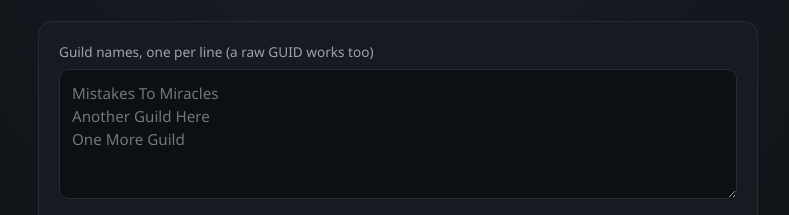
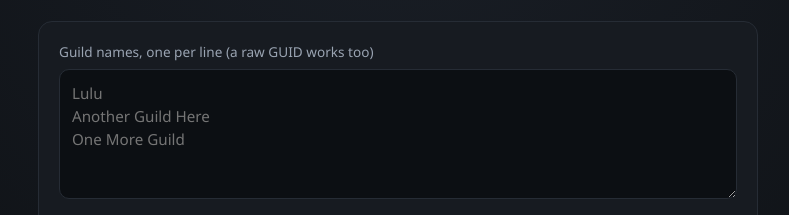
Before and after one commit to Melquiisedeq/wvw-relink-checker, a plain HTML site: page index.html in a window 1280 px wide. Shown: the part 170-385 px from the top of the page, without its empty margins (242-1031 px from the left). Drawn offline with Linux system fonts and the light colour scheme; no server answers.

Commit message:
Fix textarea placeholder for guild input

```diff
--- a/index.html
+++ b/index.html
@@ -276,7 +276,7 @@
 
   <div class="card">
     <label for="guildInput">Guild names, one per line (a raw GUID works too)</label>
-    <textarea id="guildInput" placeholder="Mistakes To Miracles
+    <textarea id="guildInput" placeholder="Lulu
 Another Guild Here
 One More Guild"></textarea>
 
```
